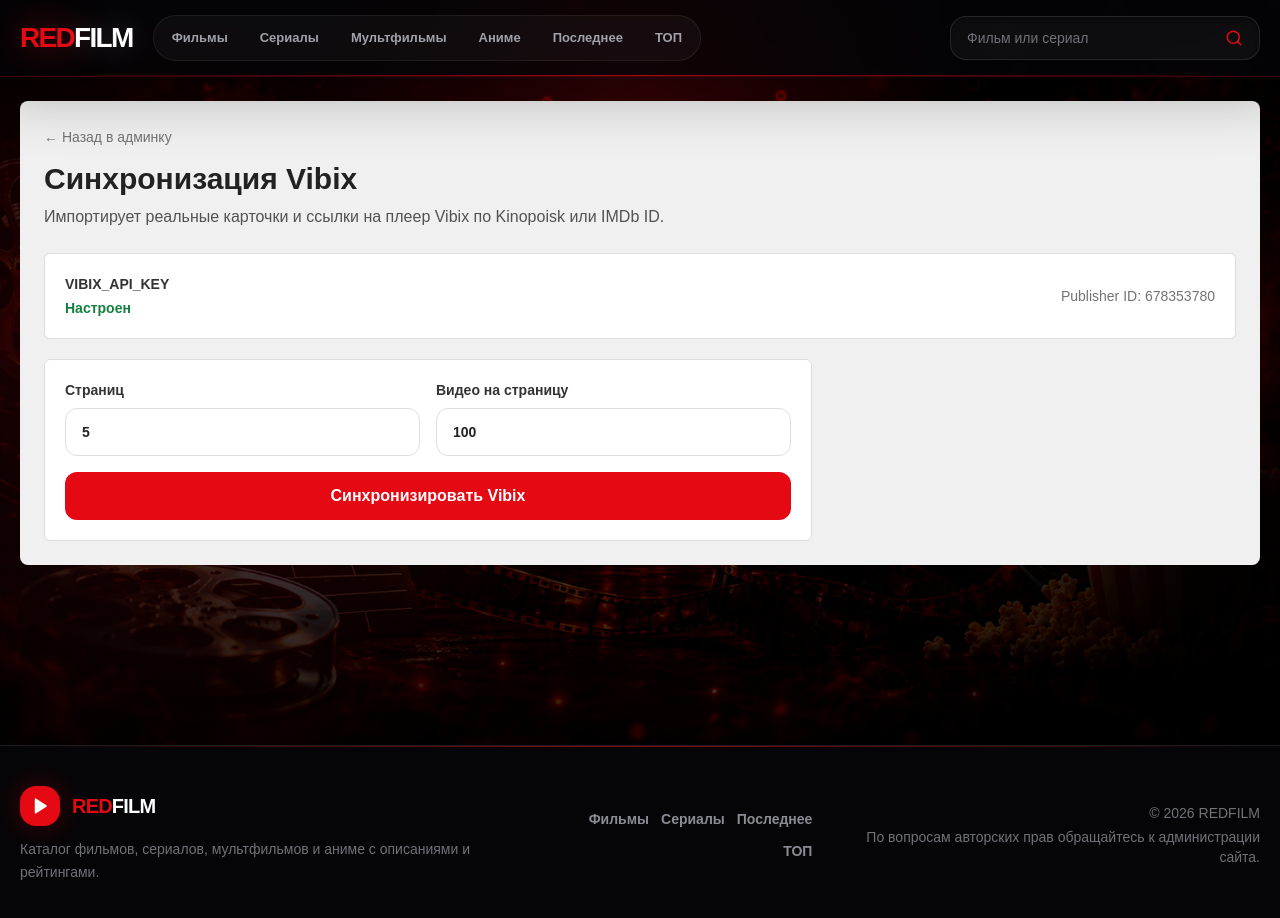
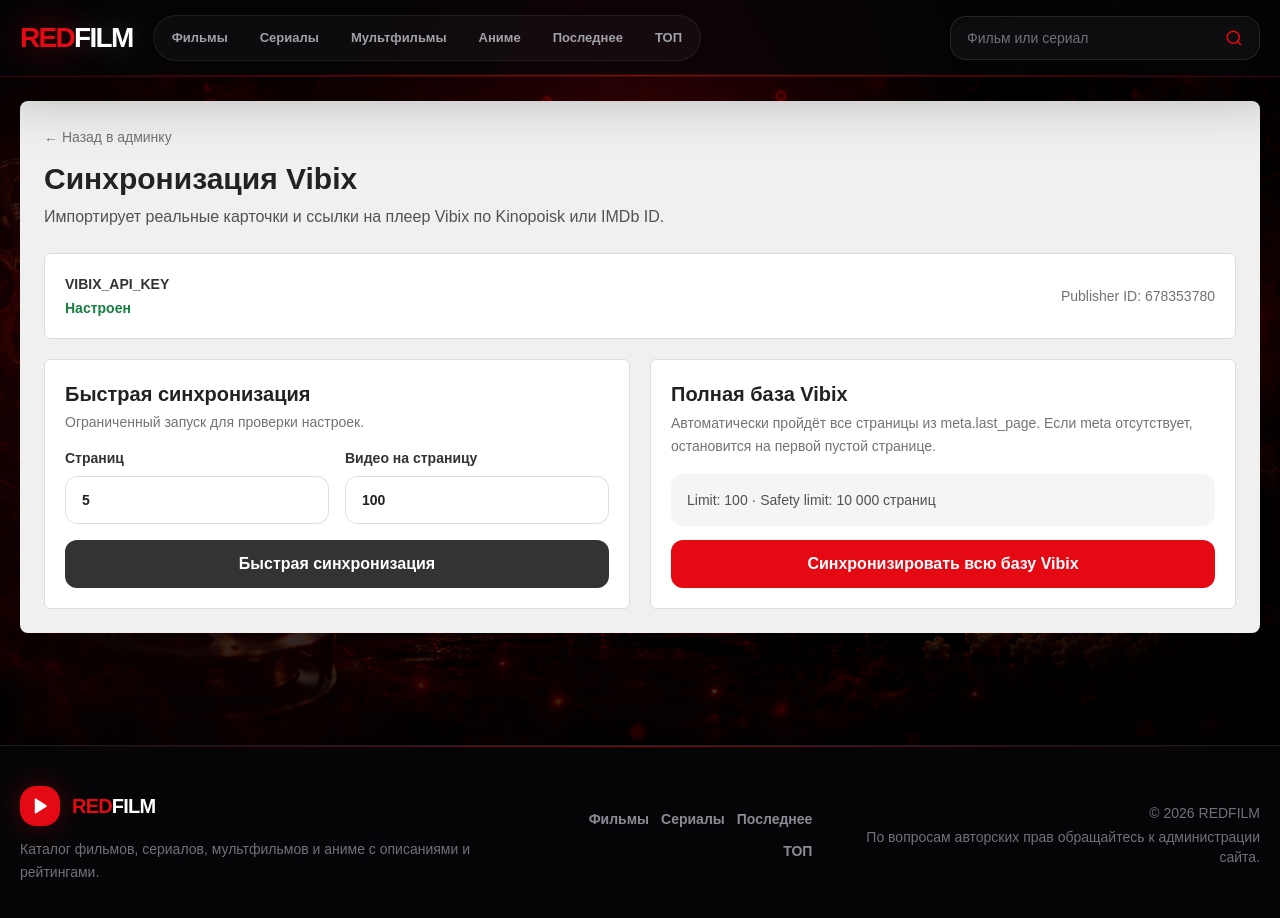
Before and after one commit to k4hr/qqqwww, a Next.js app: page /admin/vibix in a window 1280 px wide. Shown: the top 918 px of the page. Built offline with nearby package versions, Linux system fonts and the light colour scheme; no server answers.

Commit message:
Add full automatic Vibix sync

```diff
--- a/src/app/admin/vibix/actions.ts
+++ b/src/app/admin/vibix/actions.ts
@@ -2,20 +2,51 @@
 
 import { revalidatePath } from "next/cache";
 import { redirect } from "next/navigation";
-import { syncVibixVideos } from "@/lib/vibix-sync";
+import { syncVibixVideos, VibixSyncAlreadyRunningError, type VibixSyncResult } from "@/lib/vibix-sync";
 
 function numberField(formData: FormData, name: string, fallback: number, max: number) {
   const value = Number(formData.get(name));
   return Number.isFinite(value) ? Math.max(1, Math.min(Math.trunc(value), max)) : fallback;
 }
 
-export async function syncVibixAction(formData: FormData) {
-  const pages = numberField(formData, "pages", 5, 20);
-  const limit = numberField(formData, "limit", 100, 100);
-  const result = await syncVibixVideos({ pages, limit });
+function resultUrl(result: VibixSyncResult) {
+  const params = new URLSearchParams({
+    imported: String(result.imported),
+    updated: String(result.updated),
+    skipped: String(result.skipped),
+    errors: String(result.errors),
+    pagesProcessed: String(result.pagesProcessed),
+    totalFromVibix: String(result.totalFromVibix),
+  });
+  return `/admin/vibix?${params.toString()}`;
+}
+
+async function runSync(options: Parameters<typeof syncVibixVideos>[0]) {
+  if (!process.env.VIBIX_API_KEY?.trim()) redirect("/admin/vibix?error=missing_key");
+
+  let result: VibixSyncResult;
+  try {
+    result = await syncVibixVideos(options);
+  } catch (error) {
+    if (error instanceof VibixSyncAlreadyRunningError) redirect("/admin/vibix?error=already_running");
+    console.error("[Vibix] Admin sync failed:", error);
+    redirect("/admin/vibix?error=sync_failed");
+  }
 
   revalidatePath("/");
   revalidatePath("/admin");
   revalidatePath("/admin/vibix");
-  redirect(`/admin/vibix?imported=${result.imported}&updated=${result.updated}&skipped=${result.skipped}&errors=${result.errors}`);
+  redirect(resultUrl(result));
 }
+
+export async function syncVibixQuickAction(formData: FormData) {
+  await runSync({
+    mode: "quick",
+    pages: numberField(formData, "pages", 5, 1000),
+    limit: numberField(formData, "limit", 100, 200),
+  });
+}
+
+export async function syncVibixAllAction() {
+  await runSync({ mode: "all", limit: 100, maxPages: 10_000 });
+}
--- a/src/app/admin/vibix/page.tsx
+++ b/src/app/admin/vibix/page.tsx
@@ -1,16 +1,31 @@
 import Link from "next/link";
-import { syncVibixAction } from "./actions";
+import { syncVibixAllAction, syncVibixQuickAction } from "./actions";
 
 export const dynamic = "force-dynamic";
 
 type Props = {
-  searchParams: Promise<{ imported?: string; updated?: string; skipped?: string; errors?: string }>;
+  searchParams: Promise<{
+    imported?: string;
+    updated?: string;
+    skipped?: string;
+    errors?: string;
+    pagesProcessed?: string;
+    totalFromVibix?: string;
+    error?: string;
+  }>;
+};
+
+const errorMessages: Record<string, string> = {
+  missing_key: "VIBIX_API_KEY не настроен в переменных окружения.",
+  already_running: "Синхронизация Vibix уже выполняется. Дождитесь её завершения.",
+  sync_failed: "Синхронизация завершилась с системной ошибкой. Проверьте server logs.",
 };
 
 export default async function VibixAdminPage({ searchParams }: Props) {
   const result = await searchParams;
   const configured = Boolean(process.env.VIBIX_API_KEY?.trim());
-  const hasResult = [result.imported, result.updated, result.skipped, result.errors].some(Boolean);
+  const hasResult = [result.imported, result.updated, result.skipped, result.errors, result.pagesProcessed, result.totalFromVibix].some(Boolean);
+  const errorMessage = result.error ? errorMessages[result.error] || "Не удалось запустить синхронизацию." : null;
 
   return (
     <div className="container admin-shell py-6">
@@ -30,8 +45,12 @@
         </div>
       </div>
 
+      {errorMessage ? <div className="mt-5 rounded-xl border border-red-200 bg-red-50 px-4 py-3 font-bold text-red-700">{errorMessage}</div> : null}
+
       {hasResult ? (
-        <div className="mt-5 grid gap-3 sm:grid-cols-2 lg:grid-cols-4">
+        <div className="mt-5 grid gap-3 sm:grid-cols-2 lg:grid-cols-3">
+          <Result label="Страниц обработано" value={result.pagesProcessed} />
+          <Result label="Всего записей Vibix" value={result.totalFromVibix} />
           <Result label="Импортировано" value={result.imported} />
           <Result label="Обновлено" value={result.updated} />
           <Result label="Пропущено" value={result.skipped} />
@@ -39,19 +58,30 @@
         </div>
       ) : null}
 
-      <form action={syncVibixAction} className="admin-panel mt-5 grid max-w-3xl gap-4 p-5 sm:grid-cols-2">
+      <div className="mt-5 grid gap-5 lg:grid-cols-2">
+        <form action={syncVibixQuickAction} className="admin-panel grid gap-4 p-5 sm:grid-cols-2">
+          <div className="sm:col-span-2">
+            <h2 className="text-xl font-bold text-[#222]">Быстрая синхронизация</h2>
+            <p className="mt-1 text-sm text-neutral-500">Ограниченный запуск для проверки настроек.</p>
+          </div>
           <label className="text-sm font-bold text-[#333]">
             Страниц
-          <input name="pages" type="number" min="1" max="20" defaultValue="5" className="mt-2 h-12 w-full rounded-xl border border-[#ddd] bg-white px-4 text-[#222] outline-none focus:border-[#e50914]" />
+            <input name="pages" type="number" min="1" max="1000" defaultValue="5" className="mt-2 h-12 w-full rounded-xl border border-[#ddd] bg-white px-4 text-[#222] outline-none focus:border-[#e50914]" />
           </label>
           <label className="text-sm font-bold text-[#333]">
             Видео на страницу
-          <input name="limit" type="number" min="1" max="100" defaultValue="100" className="mt-2 h-12 w-full rounded-xl border border-[#ddd] bg-white px-4 text-[#222] outline-none focus:border-[#e50914]" />
+            <input name="limit" type="number" min="1" max="200" defaultValue="100" className="mt-2 h-12 w-full rounded-xl border border-[#ddd] bg-white px-4 text-[#222] outline-none focus:border-[#e50914]" />
           </label>
-        <button type="submit" disabled={!configured} className="h-12 rounded-xl bg-[#e50914] font-bold text-white disabled:cursor-not-allowed disabled:bg-neutral-400 sm:col-span-2">
-          Синхронизировать Vibix
-        </button>
+          <button type="submit" disabled={!configured} className="h-12 rounded-xl bg-[#333] font-bold text-white disabled:cursor-not-allowed disabled:bg-neutral-400 sm:col-span-2">Быстрая синхронизация</button>
         </form>
+
+        <form action={syncVibixAllAction} className="admin-panel flex flex-col p-5">
+          <h2 className="text-xl font-bold text-[#222]">Полная база Vibix</h2>
+          <p className="mt-1 text-sm leading-relaxed text-neutral-500">Автоматически пройдёт все страницы из meta.last_page. Если meta отсутствует, остановится на первой пустой странице.</p>
+          <div className="mt-4 rounded-xl bg-[#f5f5f5] p-4 text-sm text-neutral-600">Limit: 100 · Safety limit: 10 000 страниц</div>
+          <button type="submit" disabled={!configured} className="mt-auto h-12 rounded-xl bg-[#e50914] font-bold text-white disabled:cursor-not-allowed disabled:bg-neutral-400">Синхронизировать всю базу Vibix</button>
+        </form>
+      </div>
     </div>
   );
 }
--- a/src/lib/vibix-sync.ts
+++ b/src/lib/vibix-sync.ts
@@ -8,12 +8,27 @@
   updated: number;
   skipped: number;
   errors: number;
+  pagesProcessed: number;
+  totalFromVibix: number;
+  startedAt: string;
+  finishedAt: string;
 };
 
 type SyncOptions = {
+  mode?: "quick" | "all";
   pages?: number;
   limit?: number;
+  maxPages?: number;
 };
+
+const vibixSyncState = globalThis as typeof globalThis & { __redfilmVibixSyncRunning?: boolean };
+
+export class VibixSyncAlreadyRunningError extends Error {
+  constructor() {
+    super("Vibix sync is already running");
+    this.name = "VibixSyncAlreadyRunningError";
+  }
+}
 
 function stringValue(value: unknown) {
   if (value === null || value === undefined) return null;
@@ -141,14 +156,47 @@
 }
 
 export async function syncVibixVideos(options: SyncOptions = {}): Promise<VibixSyncResult> {
-  const pages = Math.max(1, Math.min(options.pages ?? 5, 20));
-  const limit = Math.max(1, Math.min(options.limit ?? 100, 100));
-  const result: VibixSyncResult = { imported: 0, updated: 0, skipped: 0, errors: 0 };
+  if (vibixSyncState.__redfilmVibixSyncRunning) throw new VibixSyncAlreadyRunningError();
+  vibixSyncState.__redfilmVibixSyncRunning = true;
 
-  for (let page = 1; page <= pages; page += 1) {
-    const videos = await getVibixVideoLinks({ page, limit });
-    if (!videos.length) break;
-    for (const video of videos) {
+  const startedAt = new Date().toISOString();
+  const mode = options.mode ?? "quick";
+  const quickPages = Math.max(1, Math.min(options.pages ?? 5, 1000));
+  const limit = Math.max(1, Math.min(options.limit ?? 100, 200));
+  const maxPages = Math.max(1, Math.min(options.maxPages ?? 10_000, 10_000));
+  const result: VibixSyncResult = {
+    imported: 0,
+    updated: 0,
+    skipped: 0,
+    errors: 0,
+    pagesProcessed: 0,
+    totalFromVibix: 0,
+    startedAt,
+    finishedAt: startedAt,
+  };
+  let page = 1;
+  let lastPage: number | null = null;
+  let hasReportedTotal = false;
+
+  try {
+    while (page <= maxPages) {
+      if (mode === "quick" && page > quickPages) break;
+      if (lastPage !== null && page > lastPage) break;
+
+      const response = await getVibixVideoLinks({ page, limit });
+      if (response.meta?.lastPage !== null && response.meta?.lastPage !== undefined) {
+        lastPage = Math.min(Math.max(1, response.meta.lastPage), maxPages);
+      }
+      if (response.meta?.total !== null && response.meta?.total !== undefined) {
+        result.totalFromVibix = Math.max(0, response.meta.total);
+        hasReportedTotal = true;
+      }
+      if (!response.data.length) break;
+
+      result.pagesProcessed += 1;
+      if (!hasReportedTotal) result.totalFromVibix += response.data.length;
+
+      for (const video of response.data) {
         try {
           const status = await saveVibixVideo(video);
           result[status] += 1;
@@ -157,8 +205,14 @@
           console.warn("[Vibix] Failed to save video:", error instanceof Error ? error.message : error);
         }
       }
+      page += 1;
     }
+
+    result.finishedAt = new Date().toISOString();
     return result;
+  } finally {
+    vibixSyncState.__redfilmVibixSyncRunning = false;
+  }
 }
 
 export async function ensureVibixPlayback(movie: Movie) {
--- a/src/lib/vibix.ts
+++ b/src/lib/vibix.ts
@@ -13,6 +13,18 @@
   poster_url: string | null;
   quality: string | null;
   uploaded_at: string | null;
+};
+
+export type VibixPaginationMeta = {
+  currentPage: number | null;
+  lastPage: number | null;
+  perPage: number | null;
+  total: number | null;
+};
+
+export type VibixVideoPage = {
+  data: VibixVideo[];
+  meta: VibixPaginationMeta | null;
 };
 
 type VibixLinksParams = {
@@ -40,6 +52,11 @@
     if (record[key] !== undefined && record[key] !== null) return record[key];
   }
   return null;
+}
+
+function numberValue(value: unknown) {
+  const parsed = Number(value);
+  return Number.isFinite(parsed) ? parsed : null;
 }
 
 function normalizeVideo(value: unknown): VibixVideo | null {
@@ -98,6 +115,25 @@
   return [];
 }
 
+function extractMeta(payload: unknown): VibixPaginationMeta | null {
+  const record = asRecord(payload);
+  if (!record) return null;
+  const meta = asRecord(record.meta);
+  if (meta) {
+    return {
+      currentPage: numberValue(firstValue(meta, "current_page", "currentPage")),
+      lastPage: numberValue(firstValue(meta, "last_page", "lastPage")),
+      perPage: numberValue(firstValue(meta, "per_page", "perPage")),
+      total: numberValue(firstValue(meta, "total")),
+    };
+  }
+  for (const key of ["data", "result"]) {
+    const nested = extractMeta(record[key]);
+    if (nested) return nested;
+  }
+  return null;
+}
+
 async function vibixRequest(path: string, searchParams?: URLSearchParams) {
   const apiKey = getApiKey();
   if (!apiKey) return null;
@@ -127,10 +163,13 @@
 export async function getVibixVideoLinks(params: VibixLinksParams = {}) {
   const query = new URLSearchParams({
     page: String(Math.max(1, params.page ?? 1)),
-    limit: String(Math.max(1, Math.min(params.limit ?? 100, 100))),
+    limit: String(Math.max(1, Math.min(params.limit ?? 100, 200))),
   });
   const payload = await vibixRequest("/links", query);
-  return extractItems(payload).map(normalizeVideo).filter((item): item is VibixVideo => item !== null);
+  return {
+    data: extractItems(payload).map(normalizeVideo).filter((item): item is VibixVideo => item !== null),
+    meta: extractMeta(payload),
+  } satisfies VibixVideoPage;
 }
 
 export async function getVibixVideoByKpId(kpId: string | number) {
```
Also changed, not shown: src/app/api/cron/vibix-sync/route.ts (added, +38 -0 lines), 2 other files (tests, documents, lock files or other folders). Lines whose indentation alone changed are shown as unchanged.
